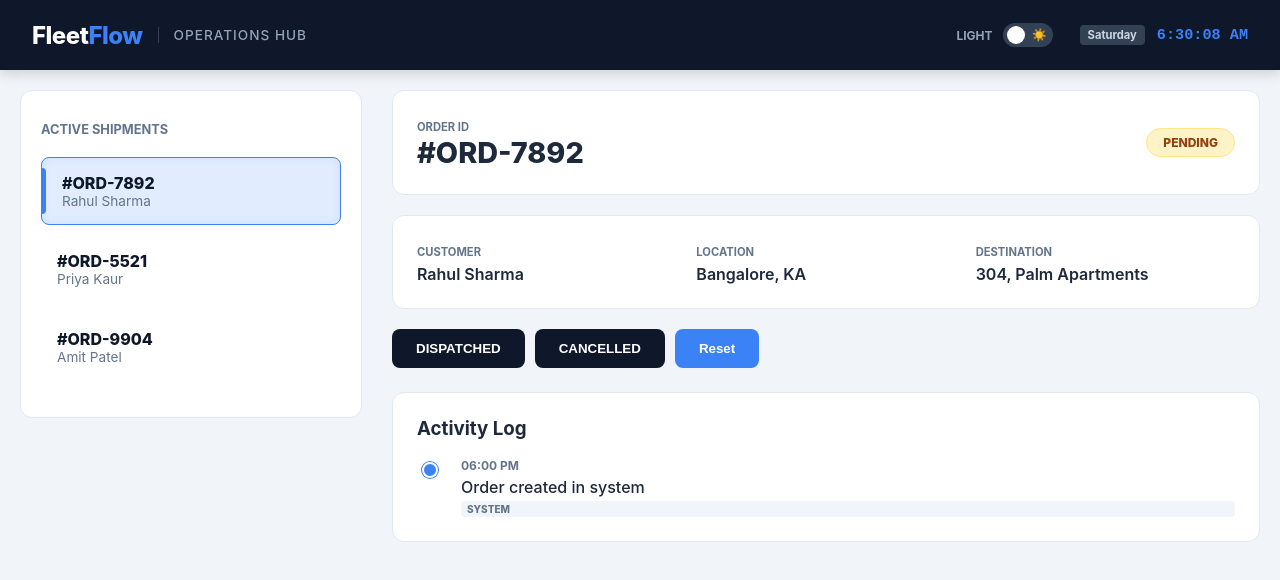
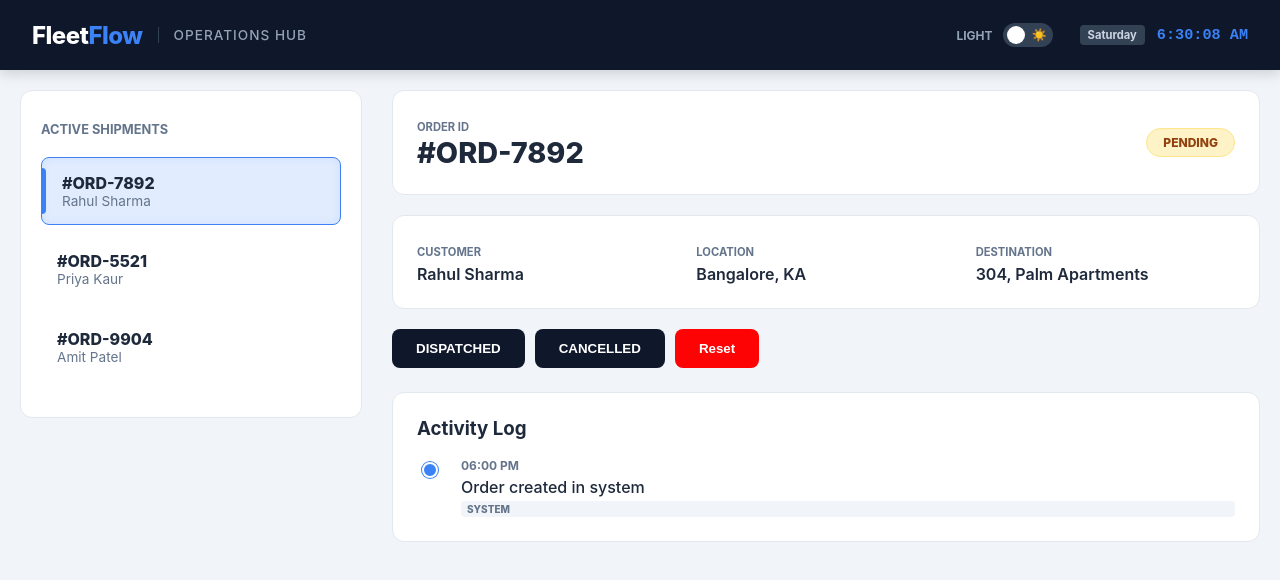
Before and after one commit to Sekharendu/Logistics-Operations-Hub, a React (Vite) app: page / in a window 1280 px wide. In both pictures the pointer is over the button "Reset". Shown: the top 580 px of the page. Built offline with nearby package versions, Linux system fonts and the light colour scheme.

Commit message:
Added the reset button styling

```diff
--- a/src/App.css
+++ b/src/App.css
@@ -244,7 +244,7 @@ header {
   color: var(--text-main); /* Use variable instead of primary */
 }
 
-.sidebar-id { font-weight: 800; color: var(--primary); }
+/* .sidebar-id { font-weight: 800; color: var(--primary); } */
 .sidebar-customer { font-size: 0.85rem; color: var(--text-muted); }
 
 .customer-info { flex: 1; } /* Takes up remaining space */
@@ -473,3 +473,8 @@ input:checked + .slider:before {
 input:checked + .slider .icon {
   right: 30px; /* Move icon along with the slider */
 }
+
+.reset-btn:hover {
+  background: #fe0303;
+
+}
```
